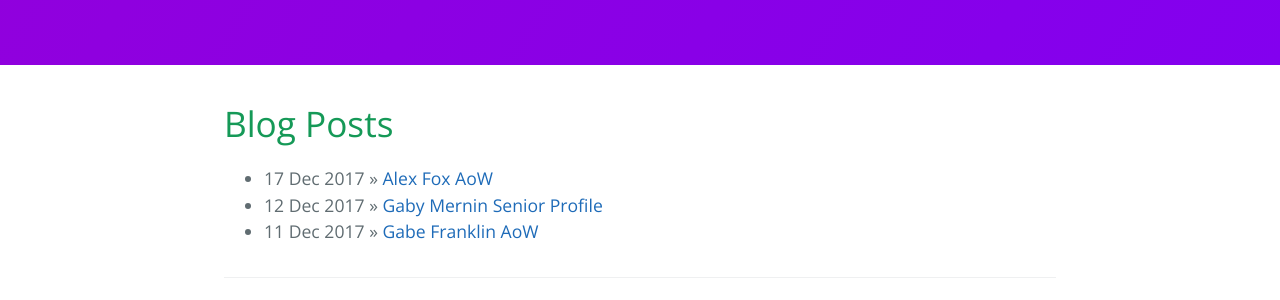
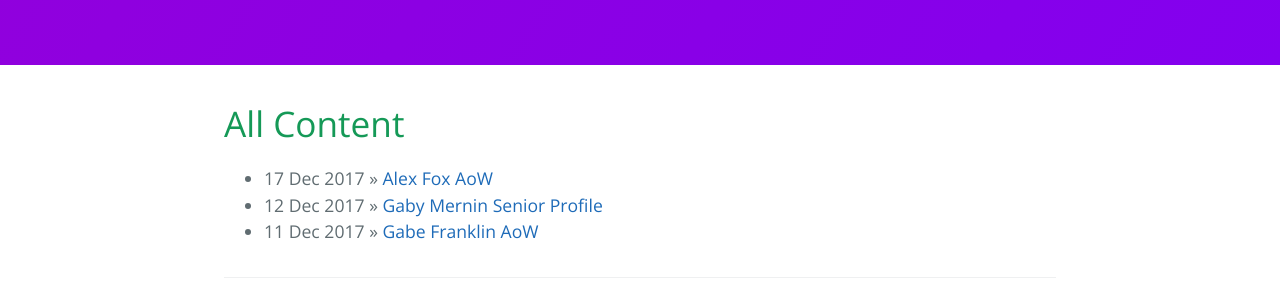
Before and after one commit to gbuchdahl/aasite, a Jekyll site: the page built from index.html, in a window 1280 px wide. Shown: the part 300-600 px from the top of the page. Built offline with Jekyll 4.4.1, drawn with Linux system fonts in a browser that asks for light colours; the list of posts is cut into pages by our own code.

```diff
--- a/_posts/aow/2017-12-11-Gabe-Franklin-AoW.markdown
+++ b/_posts/aow/2017-12-11-Gabe-Franklin-AoW.markdown
@@ -5,5 +5,5 @@ date:   2017-12-11 17:50:00
 categories: aow
 author: Gabriel Buchdahl
 ---
-
+![Gabe Franklin]({{ "/assets/img/gf.png" | absolute_url }})
 Nearly every athlete will tell you that they desperately want to improve, but few have the work ethic to back that statement up. However, sophomore Gabriel Franklin has put in enough hours to make that claim, and he’s now reaping the benefits. While others were relaxing in the sun, Franklin spent his spring, summer, and fall training hard with and against the best the city has to offer through his AAU team, the ProLevel Titans, and at this point the PSAL ‘A’ division probably feels slow to him. After two league games, Franklin has scored 37 points, outscoring all other underclassmen in New York City, regardless of division or league. On a night when Hunter’s shots weren’t falling, Franklin’s 20 points and 8 boards were enough to guarantee a road win against rival Stuyvesant, and his 17 points and 6 boards at home were a major part of their comeback against Bayard Rustin. Franklin has also shone in out-of-league play; he scored 15 against Millennium, and was named to the All-Tournament team at the Eastchester Holiday Hoops tournament after scoring 25 points on the weekend. Franklin’s future with the Hawks is bright, and it’s exciting to think that Hunter will have one of the most prolific scorers in the city this year and for years to come.
--- a/index.html
+++ b/index.html
@@ -4,7 +4,7 @@ title: {{ site.name }}
 ---
 
 <div id="home">
-  <h1>Blog Posts</h1>
+  <h1>All Content</h1>
   <ul class="posts">
     {% for post in site.posts %}
       <li><span>{{ post.date | date_to_string }}</span> &raquo; <a href="{{ site.baseurl }}{{ post.url }}">{{ post.title }}</a></li>
```
Also changed, not shown: assets/img/gf.png (added).
